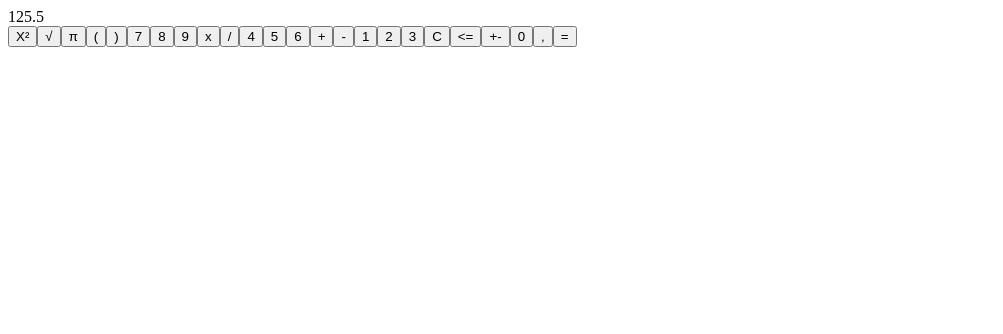
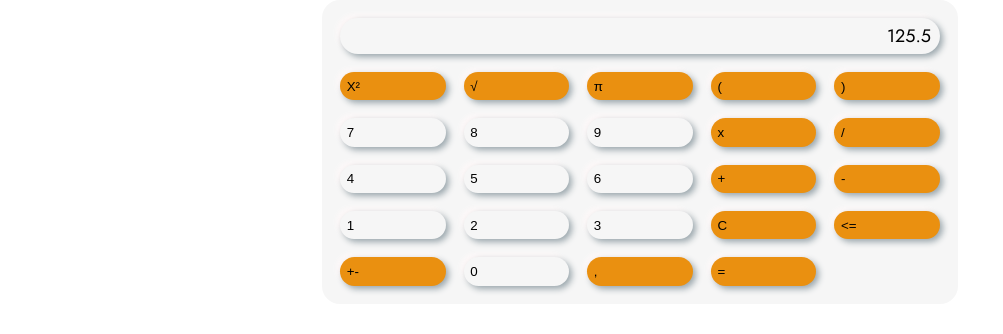
Before and after one commit to xavcha03/calculator, a plain HTML site: page index.html in a window 1280 px wide. Shown: the whole page, without its empty margins (0-1003 px from the left). Drawn offline with Linux system fonts and the light colour scheme.

Commit message:
V1 du style à améliorer + darkmode en ajoutant la class dark sur le body

```diff
--- /dev/null
+++ b/assets/scss/base/_base.scss
@@ -0,0 +1,4 @@
+body{
+    font-size: 18px;
+    font-family: 'Jost', sans-serif;
+}
--- /dev/null
+++ b/assets/scss/base/_reset.scss
@@ -0,0 +1,48 @@
+/* http://meyerweb.com/eric/tools/css/reset/
+   v2.0 | 20110126
+   License: none (public domain)
+*/
+
+html, body, div, span, applet, object, iframe,
+h1, h2, h3, h4, h5, h6, p, blockquote, pre,
+a, abbr, acronym, address, big, cite, code,
+del, dfn, em, img, ins, kbd, q, s, samp,
+small, strike, strong, sub, sup, tt, var,
+b, u, i, center,
+dl, dt, dd, ol, ul, li,
+fieldset, form, label, legend,
+table, caption, tbody, tfoot, thead, tr, th, td,
+article, aside, canvas, details, embed,
+figure, figcaption, footer, header, hgroup,
+menu, nav, output, ruby, section, summary,
+time, mark, audio, video {
+	margin: 0;
+	padding: 0;
+	border: 0;
+	font-size: 100%;
+	font: inherit;
+	vertical-align: baseline;
+}
+/* HTML5 display-role reset for older browsers */
+article, aside, details, figcaption, figure,
+footer, header, hgroup, menu, nav, section {
+	display: block;
+}
+body {
+	line-height: 1;
+}
+ol, ul {
+	list-style: none;
+}
+blockquote, q {
+	quotes: none;
+}
+blockquote:before, blockquote:after,
+q:before, q:after {
+	content: '';
+	content: none;
+}
+table {
+	border-collapse: collapse;
+	border-spacing: 0;
+}
--- /dev/null
+++ b/assets/scss/components/_calculator.scss
@@ -0,0 +1,47 @@
+
+.calc{
+    width: 600px;
+    margin: 0 auto;
+    padding: 1em;
+
+    display: flex;
+    flex-direction: column;
+    gap:1em;
+    border-radius: 1em;
+
+    background-color: $color-primary;
+
+
+
+    &__screen{ //Ecran d'affichage
+        @include boxShadow-light;
+        text-align: right;
+        padding: 0.5em;
+    }
+
+    &__buttons{ //Groupe des boutons
+
+        display: grid;
+        grid-template-columns: repeat(5, 1fr);
+        gap:1em;
+    }
+
+    &__btn{ //Base d'un bouton
+
+        width: 100%;
+        height: 100%;
+        padding: 0.5em;
+        border:none;
+        @include boxShadow-light;
+
+        &--operation{//bouton de type opération
+            background-color: $color-secondary;
+        }
+
+        &--number{//bouton de type number
+            background-color: $color-primary;
+        }
+    }
+
+
+}
--- /dev/null
+++ b/assets/scss/components/_darkmode.scss
@@ -0,0 +1,31 @@
+
+.dark .calc{
+    background-color: $color-dark-primary;
+    color:$color-primary;
+
+
+
+    &__screen{ //Ecran d'affichage
+        @include boxShadow-dark;
+
+    }
+
+    &__buttons{ //Groupe des boutons
+
+    }
+
+    &__btn{ //Base d'un bouton
+
+        @include boxShadow-dark;
+
+        &--operation{//bouton de type opération
+            background-color: $color-dark-secondary;
+        }
+
+        &--number{//bouton de type number
+            background-color: $color-dark-primary;
+        }
+    }
+
+
+}
--- /dev/null
+++ b/assets/scss/main.scss
@@ -0,0 +1,7 @@
+@import url('https://fonts.googleapis.com/css2?family=Jost&display=swap');
+@import './utils/variables';
+@import './utils/mixins';
+@import './base/reset';
+@import './base/base';
+@import './components/darkmode';
+@import './components/calculator';
--- /dev/null
+++ b/assets/scss/utils/_mixins.scss
@@ -0,0 +1,9 @@
+@mixin boxShadow-light {
+    box-shadow: 3px 3px 6px #9BA7AD, -3px -3px 6px #FFF9F9;
+    border-radius: 20px;
+}
+@mixin boxShadow-dark {
+/* contourDark */
+
+box-shadow: -3px -3px 6px #4D4D4D, 3px 3px 6px #0E1011;
+}
--- /dev/null
+++ b/assets/scss/utils/_variables.scss
@@ -0,0 +1,7 @@
+$color-primary : #F6F6F6;
+$color-secondary : #EA9010;
+$color-third : #3891A6;
+
+$color-dark-primary : #262829;
+$color-dark-secondary : #684617;
+$color-dark-third : #112b31;
--- a/calculator.js
+++ b/calculator.js
@@ -98,12 +98,13 @@ let buttonsList = [
 ];
 
 //calculatrice
-let calculatorElt = document.querySelector("#calculator");
+let calculatorElt = document.querySelector(".buttons");
 
 buttonsList.forEach((btn) => {
   //Création de l'élément DOM
   let newBtn = document.createElement("button"); //Création
   newBtn.classList.add("calc", "calc__btn", "calc__btn--" + btn.type);
+
   newBtn.innerHTML = btn.content;
 
   //Inseretion du bouton dans la calculatrice
--- a/index.html
+++ b/index.html
@@ -5,12 +5,38 @@
     <meta http-equiv="X-UA-Compatible" content="IE=edge" />
     <meta name="viewport" content="width=device-width, initial-scale=1.0" />
     <title>Document</title>
-    <script defer src="./calculator.js"></script>
+    <!-- <script defer src="./calculator.js"></script> -->
+    <link rel="stylesheet" href="assets/styles/style.css" />
   </head>
-  <body>
-    <main id="calculator">
-        <div id="screen">125.5</div>
-
+  <body class="">
+    <main id="calculator" class="calc">
+      <div id="screen" class="calc__screen">125.5</div>
+      <div class="calc__buttons">
+        <button class="calc calc__btn calc__btn--operation">X²</button
+        ><button class="calc calc__btn calc__btn--operation">√</button
+        ><button class="calc calc__btn calc__btn--operation">π</button
+        ><button class="calc calc__btn calc__btn--operation">(</button
+        ><button class="calc calc__btn calc__btn--operation">)</button
+        ><button class="calc calc__btn calc__btn--number">7</button
+        ><button class="calc calc__btn calc__btn--number">8</button
+        ><button class="calc calc__btn calc__btn--number">9</button
+        ><button class="calc calc__btn calc__btn--operation">x</button
+        ><button class="calc calc__btn calc__btn--operation">/</button
+        ><button class="calc calc__btn calc__btn--number">4</button
+        ><button class="calc calc__btn calc__btn--number">5</button
+        ><button class="calc calc__btn calc__btn--number">6</button
+        ><button class="calc calc__btn calc__btn--operation">+</button
+        ><button class="calc calc__btn calc__btn--operation">-</button
+        ><button class="calc calc__btn calc__btn--number">1</button
+        ><button class="calc calc__btn calc__btn--number">2</button
+        ><button class="calc calc__btn calc__btn--number">3</button
+        ><button class="calc calc__btn calc__btn--operation">C</button
+        ><button class="calc calc__btn calc__btn--operation">&lt;=</button
+        ><button class="calc calc__btn calc__btn--operation">+-</button
+        ><button class="calc calc__btn calc__btn--number">0</button
+        ><button class="calc calc__btn calc__btn--operation">,</button
+        ><button class="calc calc__btn calc__btn--operation">=</button>
+      </div>
     </main>
   </body>
 </html>
```
Also changed, not shown: README.md, assets/styles/style.css (added), 1 other file.
